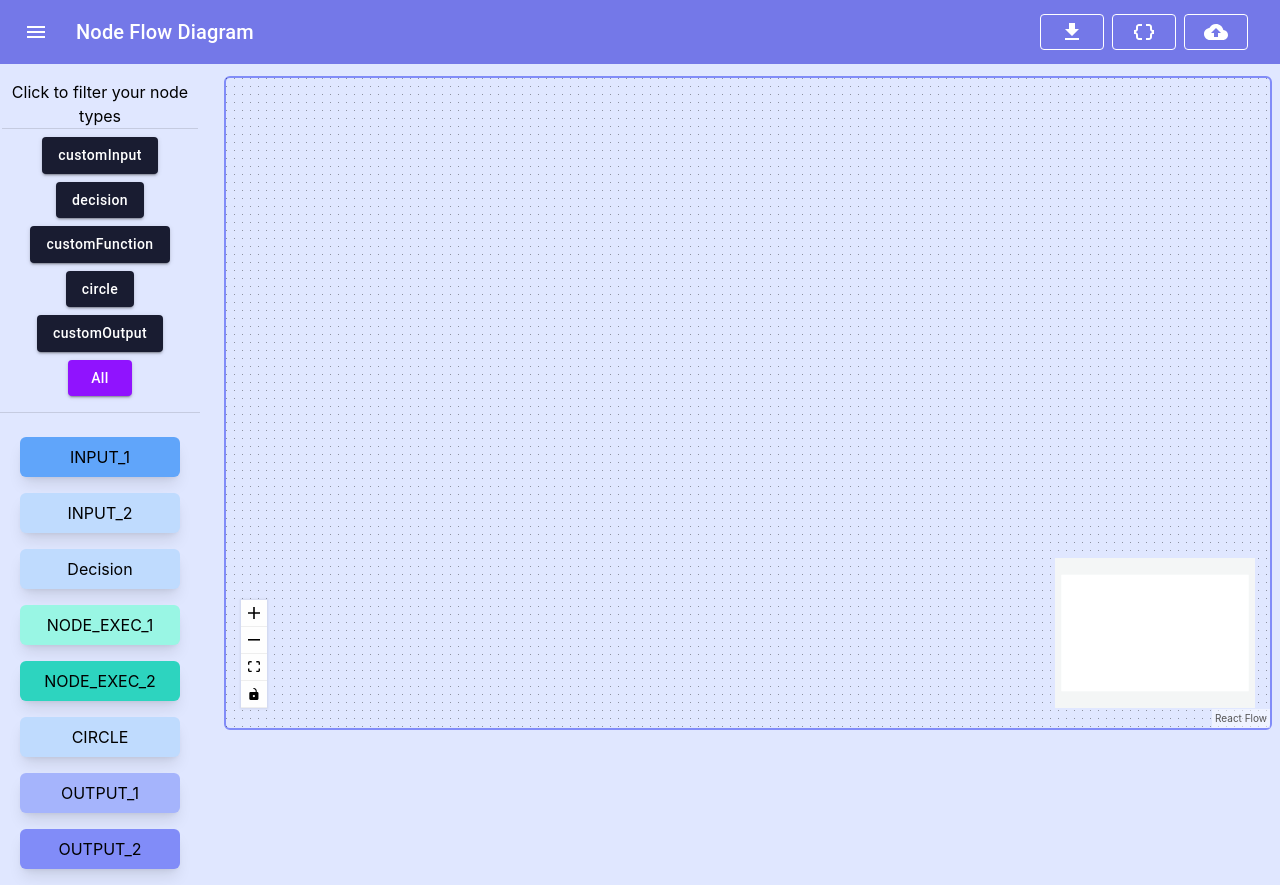
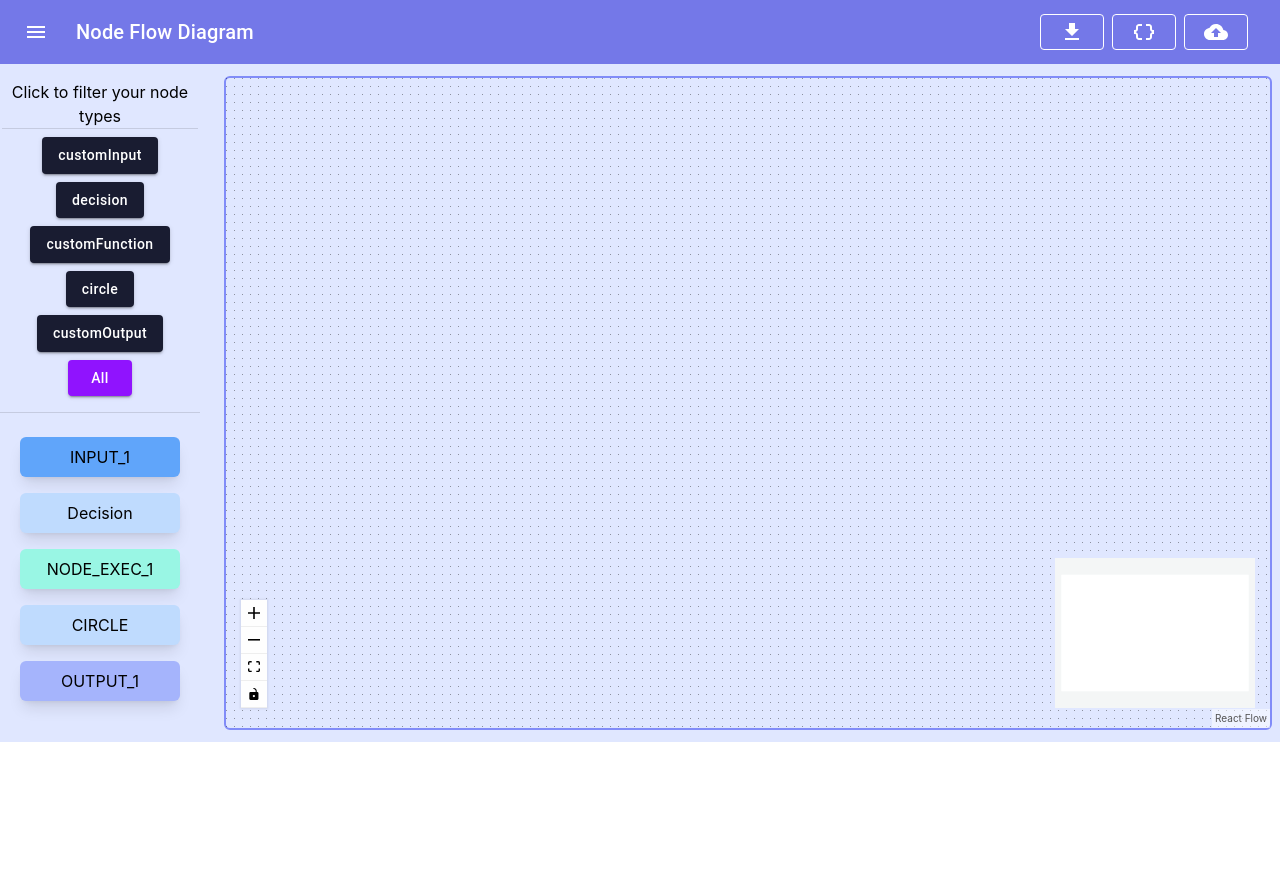
Before and after one commit to Azim-Ahmed/Node-flow-diagram, a React (Create React App) app: page / in a window 1280 px wide. After the commit the page ends 800 px from the top, so only its background shows below. Built offline with nearby package versions, Linux system fonts and the light colour scheme.

Commit message:
deleted the some nodes types

```diff
--- a/src/assets/FlowData/index.js
+++ b/src/assets/FlowData/index.js
@@ -6,13 +6,13 @@ export const flowData = [
         color: "#42a5f5",
         title: "Drag this INPUT_1"
     },
-    {
-        style: "bg-blue-200 w-40 my-2 py-2 mx-2 rounded-md cursor-grab shadow-lg",
-        type: "customInput",
-        text: "INPUT_2",
-        color: "#90caf9",
-        title: "Drag this INPUT_2"
-    },
+    // {
+    //     style: "bg-blue-200 w-40 my-2 py-2 mx-2 rounded-md cursor-grab shadow-lg",
+    //     type: "customInput",
+    //     text: "INPUT_2",
+    //     color: "#90caf9",
+    //     title: "Drag this INPUT_2"
+    // },
     {
         style: "bg-blue-200 w-40 my-2 py-2 mx-2 rounded-md cursor-grab shadow-lg",
         type: "decision",
@@ -27,14 +27,14 @@ export const flowData = [
         color: "#80cbc4",
         title: "Drag this NODE_EXEC_1"
     },
-    {
-        style: "bg-teal-400 w-40 my-2 py-2 mx-2 rounded-md cursor-grab shadow-lg",
-        type: "customFunction",
-        text: "NODE_EXEC_2",
-        color: "#26a69a",
-        title: "Drag this NODE_EXEC_2"
+    // {
+    //     style: "bg-teal-400 w-40 my-2 py-2 mx-2 rounded-md cursor-grab shadow-lg",
+    //     type: "customFunction",
+    //     text: "NODE_EXEC_2",
+    //     color: "#26a69a",
+    //     title: "Drag this NODE_EXEC_2"
 
-    },
+    // },
     {
         style: "bg-blue-200 w-40 my-2 py-2 mx-2 rounded-md cursor-grab shadow-lg",
         type: "circle",
@@ -48,11 +48,11 @@ export const flowData = [
         color: "#7986cb",
         title: "Drag this OUTPUT_1"
     },
-    {
-        style: "bg-indigo-400 w-40 my-2 py-2 mx-2 rounded-md shadow-lg",
-        type: "customOutput",
-        text: "OUTPUT_2",
-        color: "#5c6bc0",
-        title: "Drag this OUTPUT_2"
-    },
+    // {
+    //     style: "bg-indigo-400 w-40 my-2 py-2 mx-2 rounded-md shadow-lg",
+    //     type: "customOutput",
+    //     text: "OUTPUT_2",
+    //     color: "#5c6bc0",
+    //     title: "Drag this OUTPUT_2"
+    // },
 ];
```
